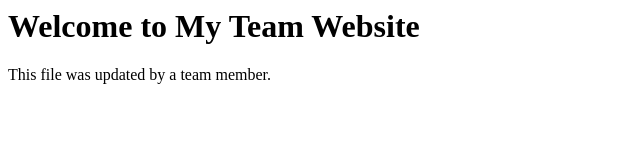
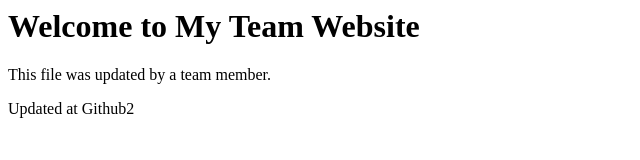
Before and after one commit to Jaemin-Kim1/team-project2, a plain HTML site: page index.html in a window 1280 px wide. Shown: the whole page, without its empty margins (0-640 px from the left). Drawn offline with Linux system fonts and the light colour scheme.

Commit message:
Update index.html

```diff
--- a/index.html
+++ b/index.html
@@ -5,5 +5,6 @@
     <body>
         <h1>Welcome to My Team Website</h1>
         <p>This file was updated by a team member.</p>
+        <p>Updated at Github2</p>
     </body>
 </html>
```
